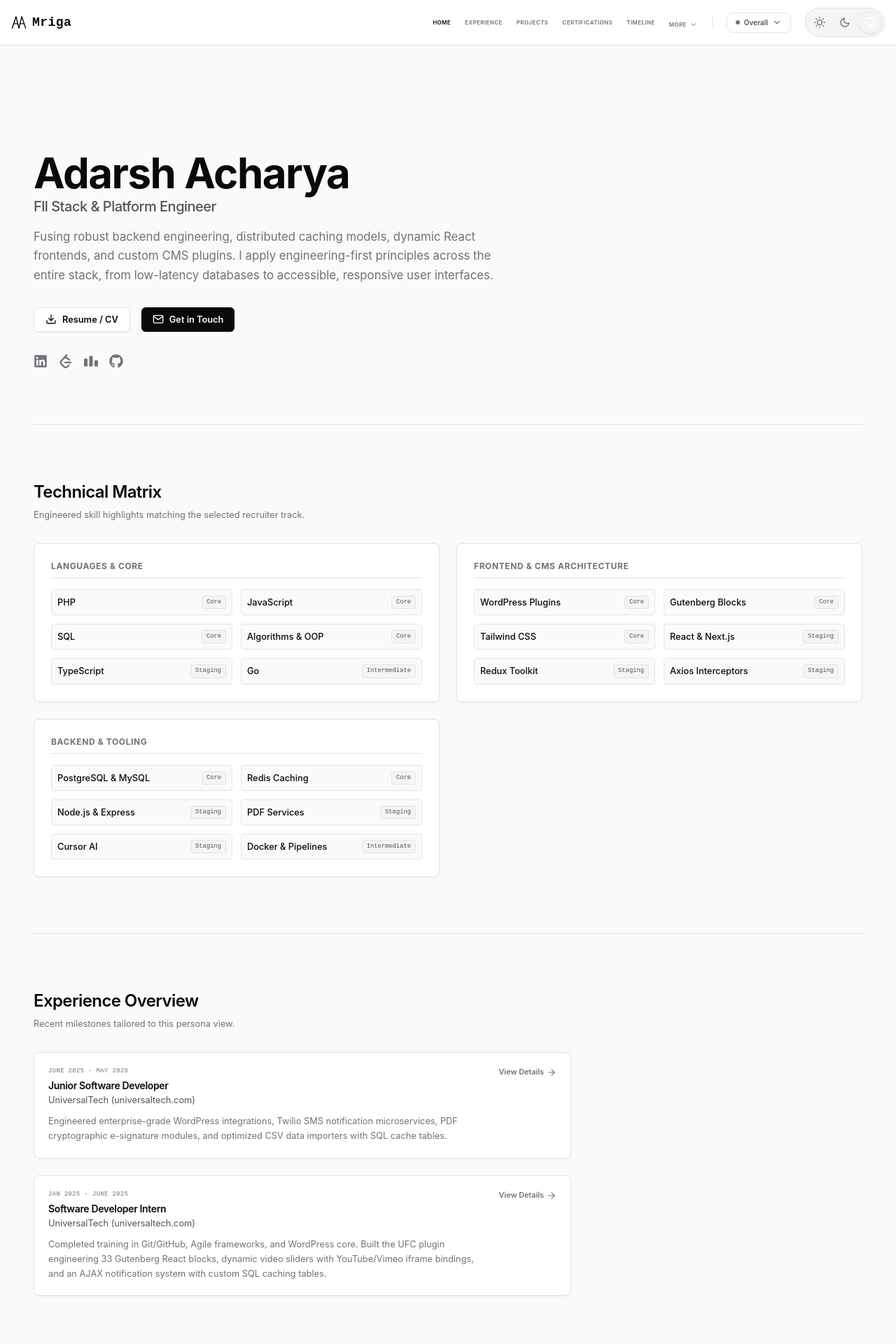
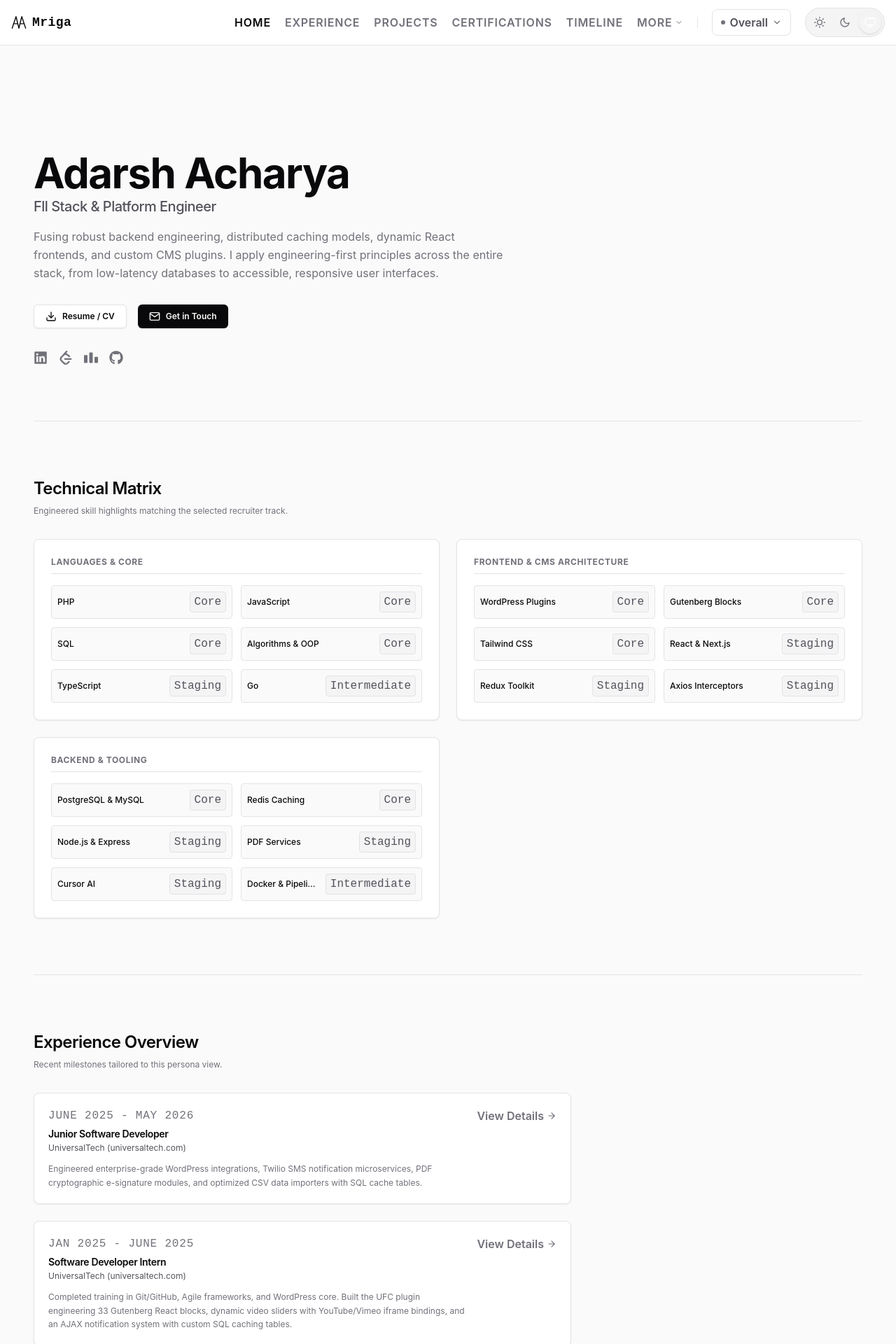
Before and after one commit to adarshacharya18/adarsh-portfolio, a React (Vite) app: page / in a window 1280 px wide. Shown: the top 1920 px of the page at 70% size. Built offline with nearby package versions, Linux system fonts and the light colour scheme.

Commit message:
Revert "fix: relativamente increase font sizes throughout body content except in header, footer, and headings"
This reverts commit 7a2a21304dbe594da6720bcc52b7ca5d245e7f00.

```diff
--- a/src/index.css
+++ b/src/index.css
@@ -23,12 +23,6 @@
   --font-display: 'Inter', system-ui, sans-serif;
   --font-sans: 'Inter', system-ui, sans-serif;
   --font-mono: 'Fira Code', monospace;
-
-  --text-3xs: 0.55rem;
-  --text-2xs: 0.675rem;
-  --text-xs: 0.8rem;
-  --text-sm: 0.925rem;
-  --text-base: 1.05rem;
 
   --shadow-soft: 0 1px 3px 0 rgba(0, 0, 0, 0.05), 0 1px 2px -1px rgba(0, 0, 0, 0.05);
   --shadow-medium: 0 4px 6px -1px rgba(0, 0, 0, 0.07), 0 2px 4px -2px rgba(0, 0, 0, 0.07);
@@ -131,35 +125,4 @@ html.light {
   h6 {
     @apply font-sans font-semibold text-text-primary tracking-tight;
   }
-
-  /* Lock header, footer, and heading font sizes to their original standard scales */
-  header,
-  footer,
-  h1,
-  h2,
-  h3,
-  h4,
-  h5,
-  h6 {
-    & .text-3xs,
-    &.text-3xs {
-      font-size: 0.5rem !important;
-    }
-    & .text-2xs,
-    &.text-2xs {
-      font-size: 0.625rem !important;
-    }
-    & .text-xs,
-    &.text-xs {
-      font-size: 0.75rem !important;
-    }
-    & .text-sm,
-    &.text-sm {
-      font-size: 0.875rem !important;
-    }
-    & .text-base,
-    &.text-base {
-      font-size: 1rem !important;
-    }
-  }
 }
```
Also changed, not shown: 1 other file (tests, documents, lock files or other folders).
